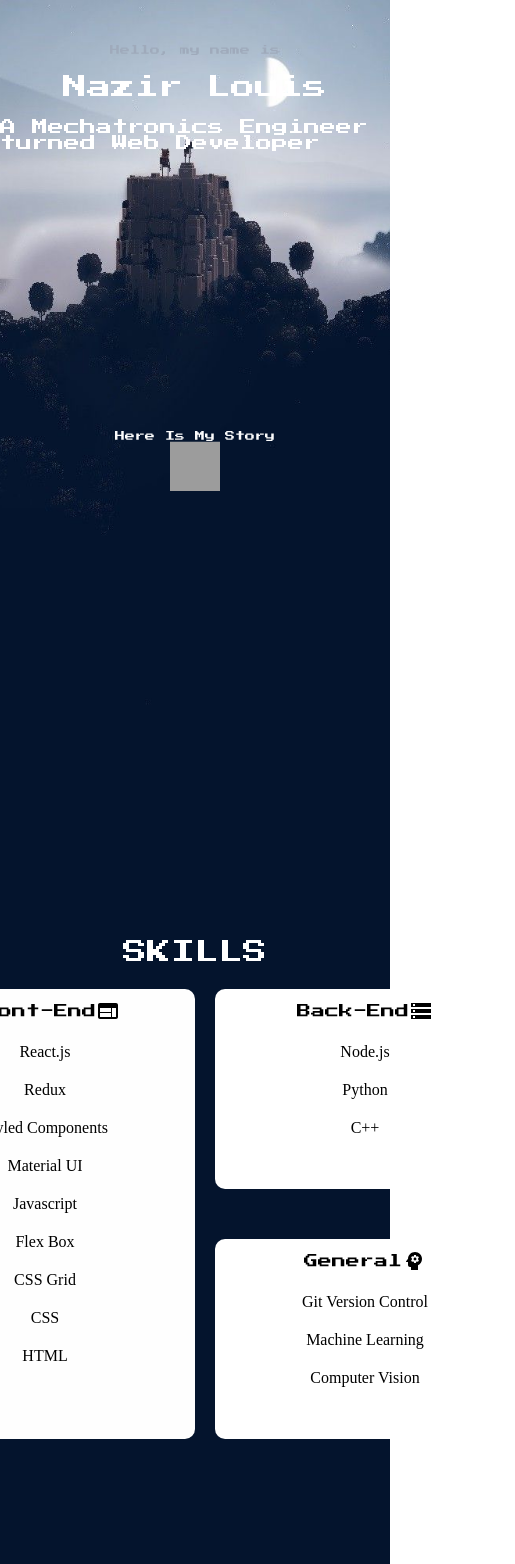
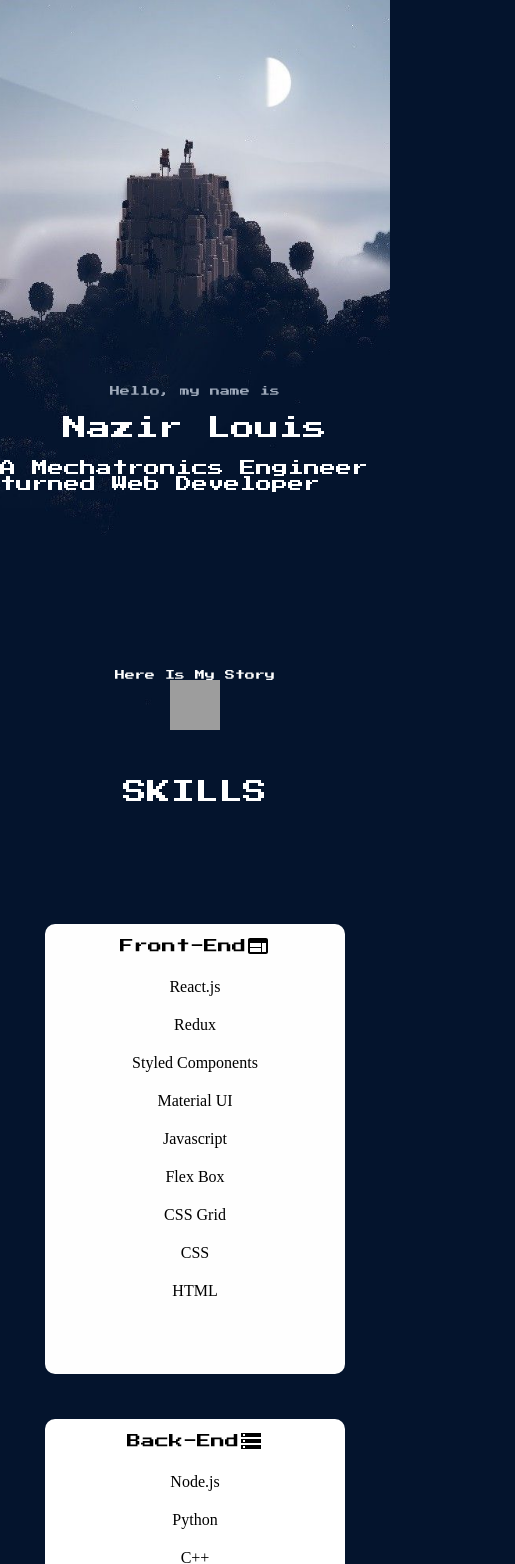
Before and after one commit to Nlouis38/portfolio, a React (Create React App) app: page / in a window 390 px wide. Shown: the part 64-1628 px from the top of the page, 515 px wide, since content can reach past the window. Built offline with nearby package versions, Linux system fonts and the light colour scheme; grey boxes are pictures that could not be loaded; a web font is replaced by a local one.

Commit message:
Got mobile looking decent

```diff
--- a/src/App.css
+++ b/src/App.css
@@ -2,12 +2,3 @@
   margin: 0;
   padding: 0;
 }
-
-.box {
-  height: 150px;
-  width: 500px;
-  margin: 20px;
-  margin-top: 150px;
-  background-color: blue;
-  border-radius: 10px;
-}
--- a/src/App.js
+++ b/src/App.js
@@ -3,6 +3,7 @@ import "./App.css";
 import Header from "./components/Header";
 import Landing from "./components/Landing";
 import Skills from "./components/Skills";
+import Projects from "./components/Projects";
 import AOS from "aos";
 import "aos/dist/aos.css";
 
@@ -18,6 +19,7 @@ function App() {
       <Header />
       <Landing />
       <Skills />
+      <Projects />
     </div>
   );
 }
--- a/src/components/Header.js
+++ b/src/components/Header.js
@@ -107,7 +107,6 @@ const Nav = styled.div`
   position: sticky;
   top: 0;
   width: 100vw;
-  z-index: 2;
   animation: ${Show} 2s 4.5s forwards;
   max-width: 100%;
   img {
--- a/src/components/Landing.js
+++ b/src/components/Landing.js
@@ -36,17 +36,18 @@ const Container = styled.div`
   width: 100vw;
   color: white;
   font-family: "Press Start 2P", cursive;
-  z-index: 1;
   max-width: 100%;
+  overflow-x: hidden;
 `;
 
 const MainText = styled.div`
   display: flex;
   flex-direction: column;
-  justify-content: center;
   align-items: center;
-  max-width: 100vw;
-  margin-top: 28%;
+  top: 50%;
+  width: 100vw;
+  height: 100vh;
+  justify-content: flex-end;
 `;
 
 const TypeEffect = keyframes`
@@ -106,6 +107,8 @@ to{
 const SubHeading = styled.div`
   display: flex;
   justify-content: center;
+  align-items: center;
+  flex-wrap: wrap;
   font-size: 16px;
   margin-bottom: 20px;
   opacity: 0;
@@ -142,7 +145,7 @@ const Footer = styled.div`
   justify-content: flex-end;
   align-items: center;
   height: 320px;
-  margin-bottom: 15px;
+  margin-bottom: 50px;
   opacity: 0;
   animation: ${Show} 2s 4s forwards, ${Bounce} 1s 4s infinite;
 `;
--- a/src/components/Projects.js
+++ b/src/components/Projects.js
@@ -1,7 +1,20 @@
 import React from "react";
+import styled, { keyframes } from "styled-components";
 
 function Projects() {
-  return <div></div>;
+  return (
+    <Container>
+      <h1>YOOOO</h1>
+    </Container>
+  );
 }
 
 export default Projects;
+
+const Container = styled.div`
+  width: 100vw;
+  height: 100vh;
+  color: white;
+  max-width: 100%;
+  overflow-x: hidden;
+`;
--- /dev/null
+++ b/src/components/Skills.css
@@ -0,0 +1,11 @@
+@media screen and (max-width: 700px) {
+  .skillList {
+    display: flex;
+    flex-direction: column;
+    margin-top: 100px;
+  }
+}
+
+body {
+  background-color: #04142d;
+}
--- a/src/components/Skills.js
+++ b/src/components/Skills.js
@@ -5,14 +5,20 @@ import StorageIcon from "@mui/icons-material/Storage";
 import PsychologyIcon from "@mui/icons-material/Psychology";
 import AOS from "aos";
 import "aos/dist/aos.css";
+import "./Skills.css";
 
 function Skills() {
   return (
     <Container>
-      <Hold2>
-        <Title data-aos="fade-right">SKILLS</Title>
-        <SkillsList>
-          <FrontEnd data-aos="fade-right" data-aos-delay="750">
+      <Title data-aos="fade-right" className="title">
+        SKILLS
+      </Title>
+      <SkillsList className="skillList">
+        <FrontEnd
+          className="frontEnd"
+          data-aos="fade-right"
+          data-aos-delay="750"
+        >
           <div>
             Front-End
             <WebIcon />
@@ -54,36 +60,24 @@ function Skills() {
           </General>
         </Hold>
       </SkillsList>
-      </Hold2>
     </Container>
   );
 }
 
 export default Skills;
 
-const Hold2 = styled.div`
-  display: flex;
-  justify-content: center;
-  align-items: center;
-  flex-direction: column;
-  height: 100vh;
-`;
-
 const Container = styled.div`
   display: flex;
   flex-direction: column;
   align-items: center;
-  height: 100vh;
+  justify-content: center;
   width: 100vw;
   color: white;
-  background-color: #04142d;
   max-width: 100%;
-  min-height: 600px;
-  mar
+  overflow-x: hidden;
 `;
 
 const Title = styled.div`
-  margin-top: ;
   font-family: "Press Start 2P", cursive;
   font-size: 24px;
 `;
@@ -108,7 +102,6 @@ const FrontEnd = styled.ul`
   width: 300px;
   height: 450px;
   border-radius: 10px;
-  min-width: 150px;
   margin: 20px 20px;
   div {
     display: flex;
@@ -141,7 +134,6 @@ const BackEnd = styled.ul`
   width: 300px;
   height: 200px;
   border-radius: 10px;
-  min-width: 150px;
   margin: 25px 0px;
   div {
     display: flex;
@@ -169,7 +161,6 @@ const General = styled.ul`
   width: 300px;
   height: 200px;
   border-radius: 10px;
-  min-width: 150px;
   margin: 25px 0px;
   div {
     display: flex;
```
Lines whose indentation alone changed are shown as unchanged.
